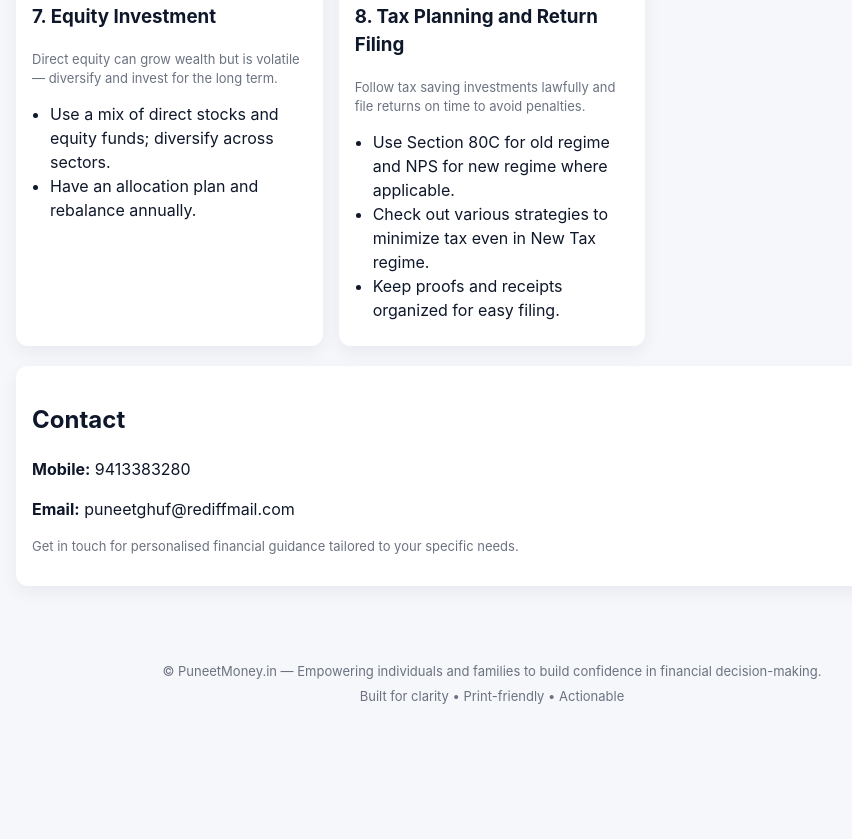
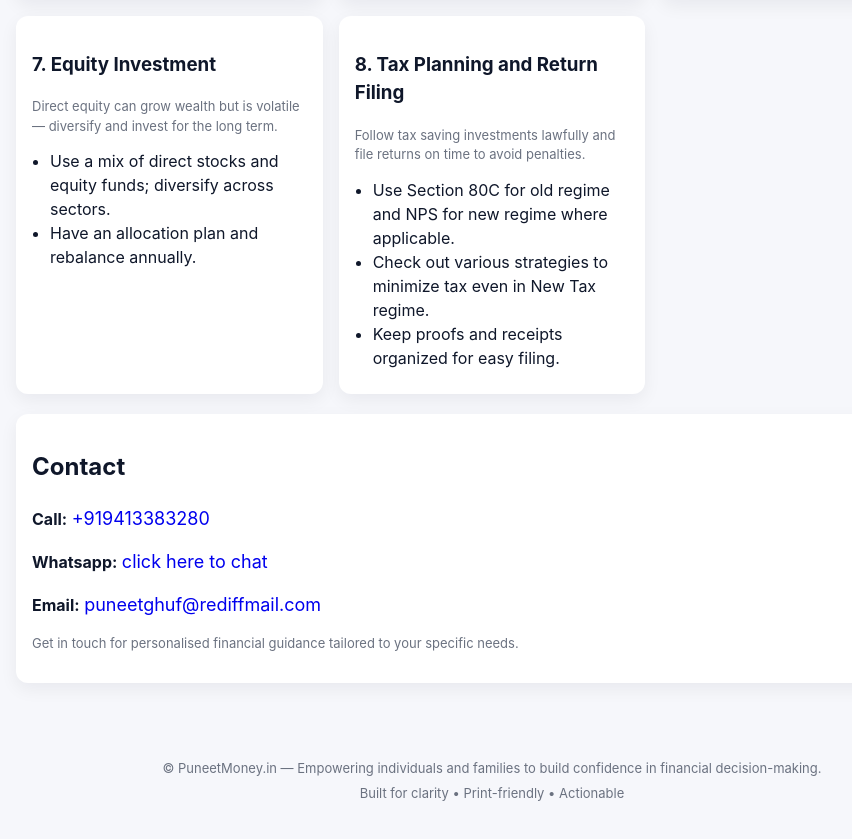
Before and after one commit to manitgupta672/puneetmoney, a plain HTML site: page index.html in a window 1280 px wide. Shown: the part 1309-2148 px from the top of the page, without its empty margins (148-1000 px from the left). Before the commit the page ends 2068 px from the top, so only its background shows below. Drawn offline with Linux system fonts and the light colour scheme.

Commit message:
updated links

```diff
--- a/index.html
+++ b/index.html
@@ -13,6 +13,7 @@
     .container{max-width:1000px;margin:0 auto;padding:24px}
     h1{margin:0;font-size:28px}
     p.lead{color:var(--muted); margin-top:8px}
+    .subtitle{color:var(--muted); margin-top:0px}
     nav{margin-top:12px}
     nav a{margin-right:12px;color:var(--accent);text-decoration:none;font-weight:600}
     .grid{display:grid;grid-template-columns:repeat(auto-fit,minmax(260px,1fr));gap:16px;margin-top:18px}
@@ -26,6 +27,7 @@
     footer{padding:28px 0;text-align:center;color:var(--muted);font-size:13px}
     .age-table{width:100%;border-collapse:collapse;margin-top:8px}
     .age-table th,.age-table td{padding:8px;border:1px solid #edf2f7;text-align:left}
+    .call-link {text-decoration: none; font-size: 18px;}
     @media (max-width:520px){h1{font-size:20px}}
   </style>
 </head>
@@ -33,6 +35,7 @@
   <header>
     <div class="container">
       <h1>PuneetMoney.in</h1>
+      <h2 class="subtitle">सारथी भरोसे का..</h2>
       <p class="lead">Provide all Personal Financial Advice essential to meet all personal requirements — current, future and emergency or any other specific needs. Empowering individuals and families to build confidence in financial decision-making.</p>
       <nav>
         <a href="#essentials">Essentials</a>
@@ -141,8 +144,9 @@
     <section id="contact" style="margin-top:20px">
       <div class="card">
         <h2>Contact</h2>
-        <p><strong>Mobile:</strong> 9413383280</p>
-        <p><strong>Email:</strong> puneetghuf@rediffmail.com</p>
+        <p><strong>Call:</strong> <a class="call-link" href="tel:+919413383280">+919413383280</a></p>
+        <p><strong>Whatsapp:</strong> <a class="call-link" href="https://wa.me/9189413383280">click here to chat</a></p>
+        <p><strong>Email:</strong> <a href="mailto:puneetghuf@rediffmail.com" class="call-link">puneetghuf@rediffmail.com</a></p>
         <p class="small">Get in touch for personalised financial guidance tailored to your specific needs.</p>
       </div>
     </section>
```
